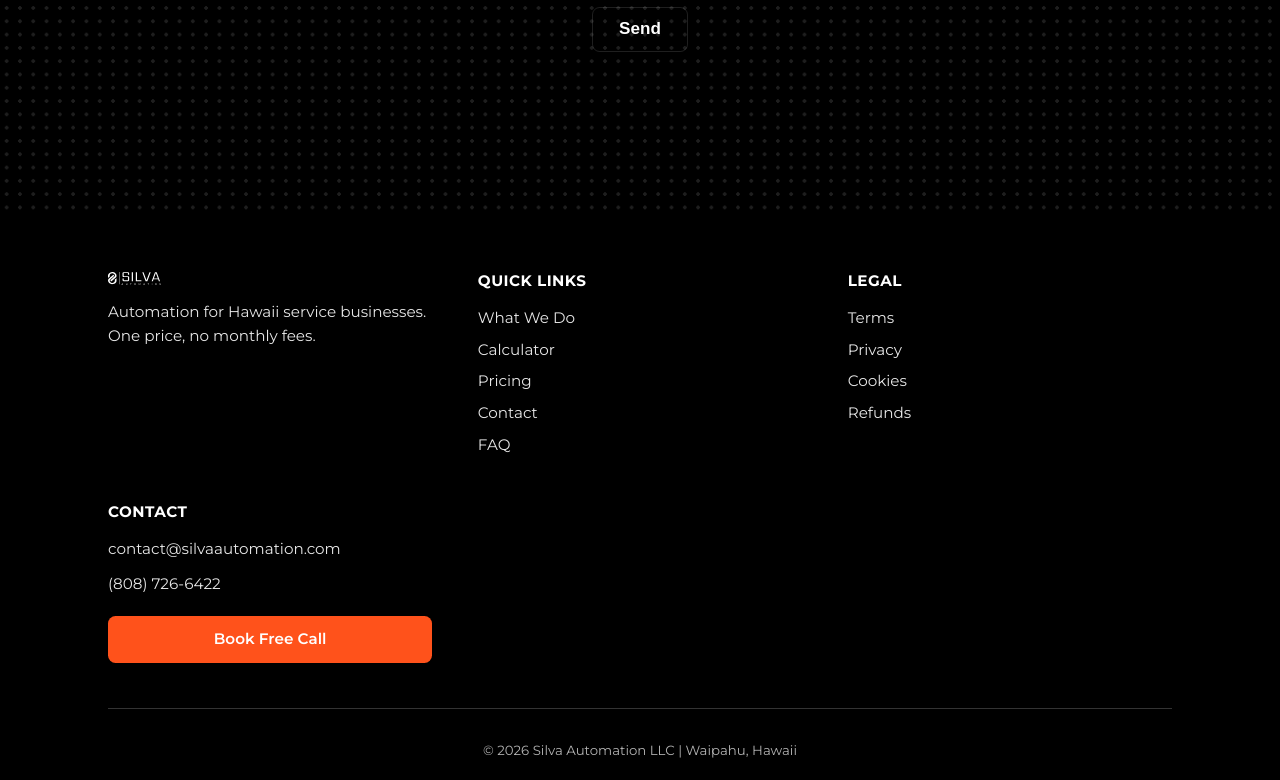
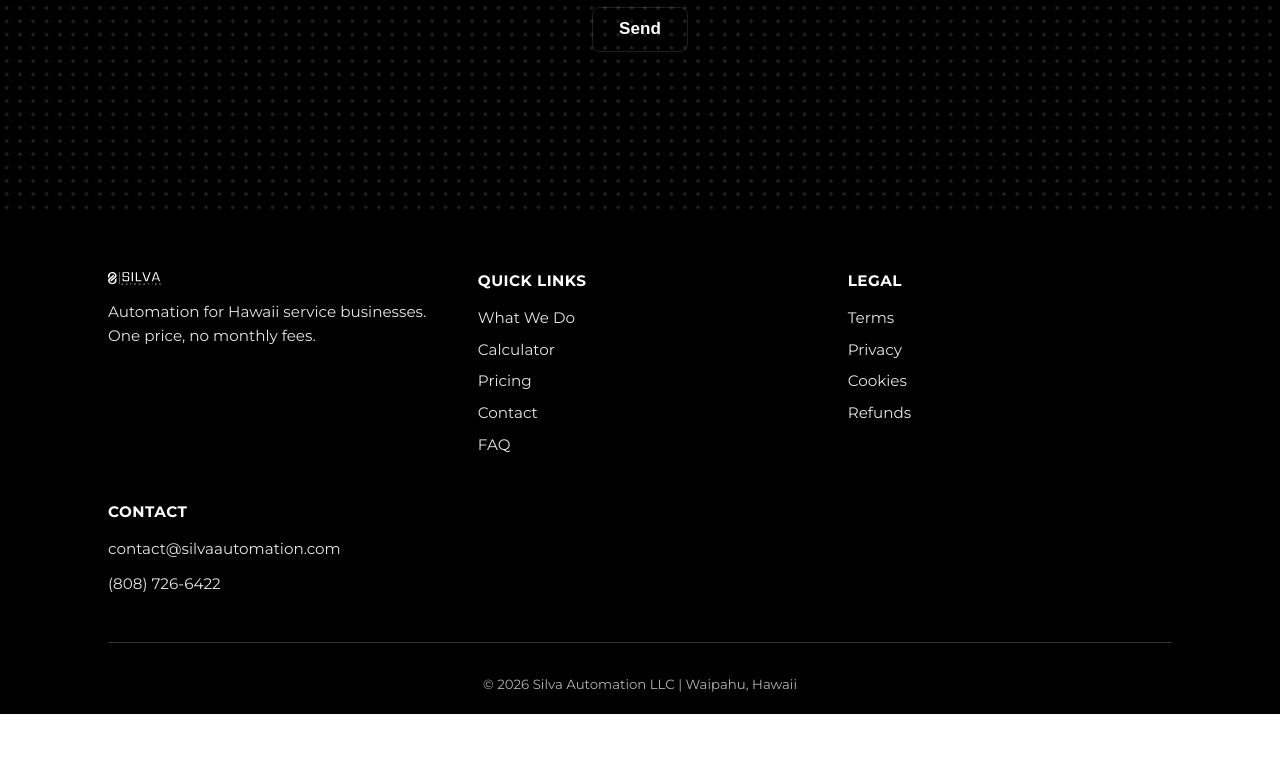
Before and after one commit to SavaiinaeaSIlva/silva-automation, a React (Vite) app: page / in a window 1280 px wide. Shown: the part 4540-5320 px from the top of the page. After the commit the page ends 5254 px from the top, so only its background shows below. Built offline with nearby package versions, Linux system fonts and the light colour scheme.

Commit message:
fix(footer): preserve link visibility on hover; remove redundant footer CTA

```diff
--- a/src/features/footer/Footer.module.css
+++ b/src/features/footer/Footer.module.css
@@ -67,11 +67,24 @@
   color: white;
   text-decoration: none;
   opacity: 0.9;
-  transition: opacity 0.2s;
+  transition: color 0.2s, opacity 0.2s;
 }
 
-.link:hover {
+/* Ensure hover/focus explicitly keeps links white on dark footer background */
+.link:hover,
+.link:focus {
+  color: white;
   opacity: 1;
+  outline: none;
+  text-decoration: underline;
+}
+
+/* keep contact links consistent */
+.contactLink:hover,
+.contactLink:focus {
+  color: white;
+  opacity: 1;
+  outline: none;
 }
 
 .contact {
--- a/src/features/footer/Footer.tsx
+++ b/src/features/footer/Footer.tsx
@@ -51,14 +51,6 @@ export const Footer = () => {
               <a href={footer.phoneHref} className={styles.contactLink}>
                 {footer.phone}
               </a>
-              <a
-                href={footer.bookAssessmentUrl}
-                className={styles.bookLink}
-                target="_blank"
-                rel="noopener noreferrer"
-              >
-                {footer.bookAssessmentText}
-              </a>
             </div>
           </div>
         </div>
```
